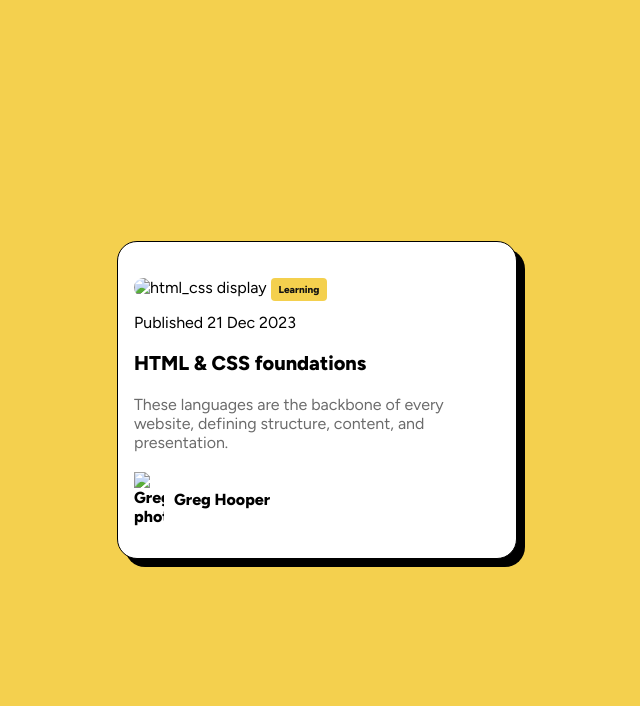
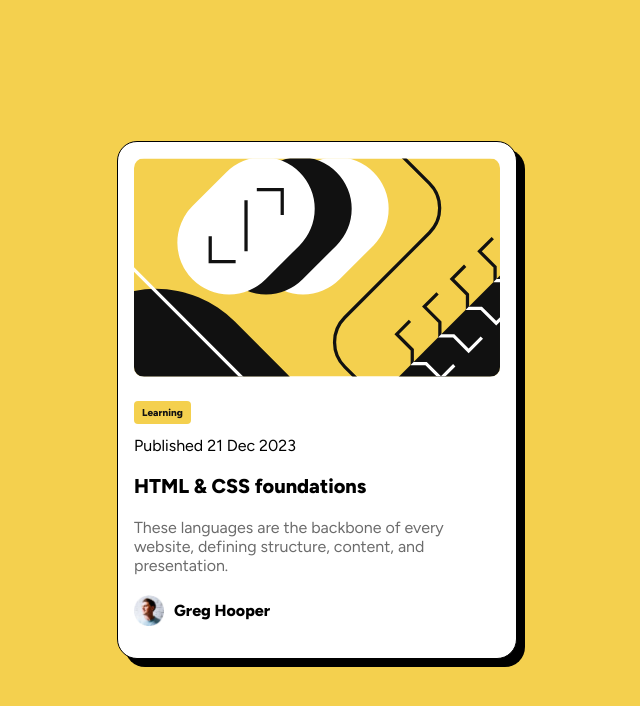
Before and after one commit to bidonbey/blog_preview_card_challenge, a plain HTML site: page index.html in a window 1280 px wide. Shown: the whole page, without its empty margins (323-963 px from the left). Drawn offline with Linux system fonts and the light colour scheme; the site is published under a folder, as on GitHub Pages, so addresses that start at the root find nothing.

Commit message:
version2

```diff
--- a/index.html
+++ b/index.html
@@ -19,7 +19,7 @@
 </head>
 <body>
   <div class="main-box">
-    <img src="/assets/images/illustration-article.svg" alt="html_css display" class="yellow_image" >
+    <img src="assets/images/illustration-article.svg" alt="html_css display" class="yellow_image" >
     <div class="learningg"><a href="https://www.youtube.com/watch?v=I8cZN55v0Pk" target="_blank">Learning</a></div>
     <br>
     <div class="published"><p>Published 21 Dec 2023</p></div>
@@ -30,7 +30,7 @@
 
 
     <div class="greg">
-    <img src="/assets/images/image-avatar.webp" alt="Greg's photo" style="width: 30px;">
+    <img src="assets/images/image-avatar.webp" alt="Greg's photo" style="width: 30px;">
     Greg Hooper
     </div>
   </div>
```
